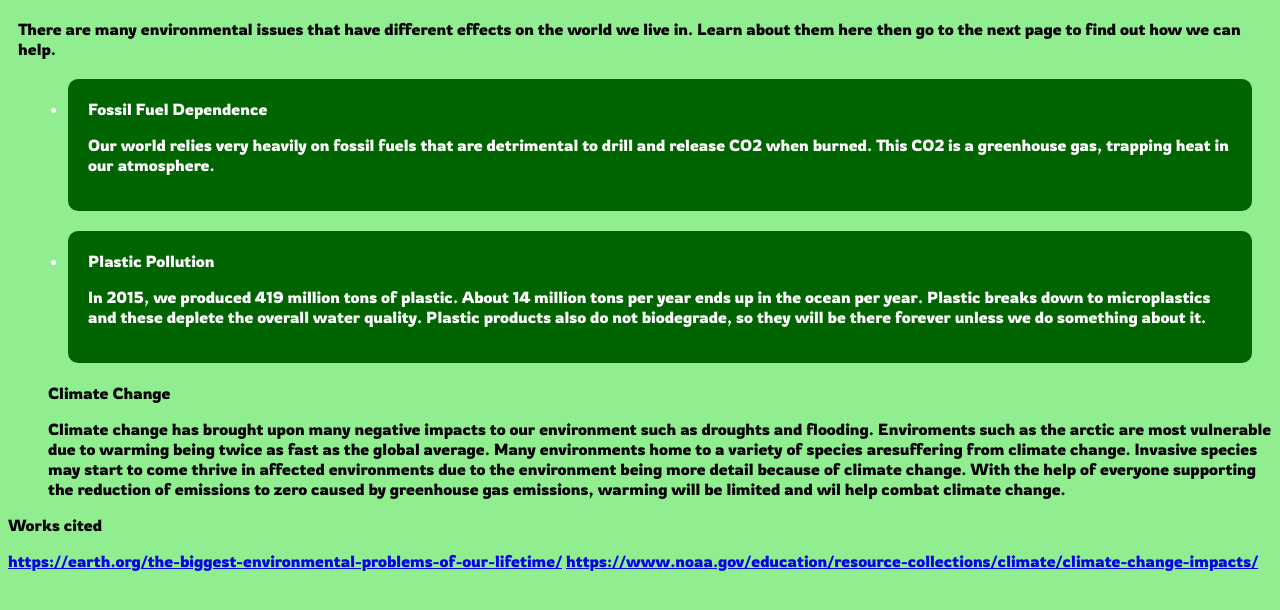
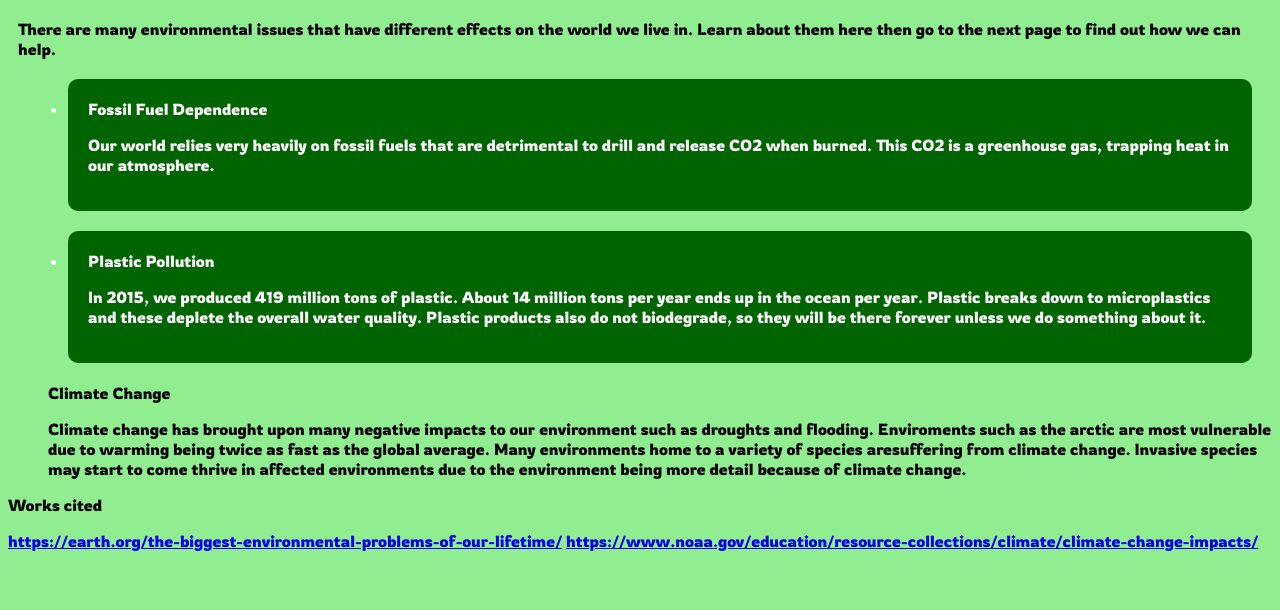
Before and after one commit to water3god/TSASoftDev, a plain HTML site: page issues.html in a window 1280 px wide. Shown: the part 64-674 px from the top of the page. Drawn offline with Linux system fonts and the light colour scheme.

Commit message:
Update issues.html

```diff
--- a/issues.html
+++ b/issues.html
@@ -23,12 +23,12 @@
                 up in the ocean per year. Plastic breaks down to microplastics and these deplete the overall water
                 quality. Plastic products also do not biodegrade, so they will be there forever unless we do something
                 about it. </p>
-        </li>Climate Change <p>Climate change has brought upon many negative impacts to our environment such as droughts
+        </li>
+        <ii>Climate Change <p>Climate change has brought upon many negative impacts to our environment such as droughts
             and flooding. Enviroments such as the arctic are most vulnerable due to warming being twice as fast as the
             global average. Many environments home to a variety of species aresuffering from climate change.
             Invasive species may start to come thrive in affected environments due to the environment being more detail
-            because of climate change. With the help of everyone supporting the reduction of emissions to zero caused by
-            greenhouse gas emissions, warming will be limited and wil help combat climate change.
+            because of climate change. </p>
     </ul>
 
     <footer>
```
